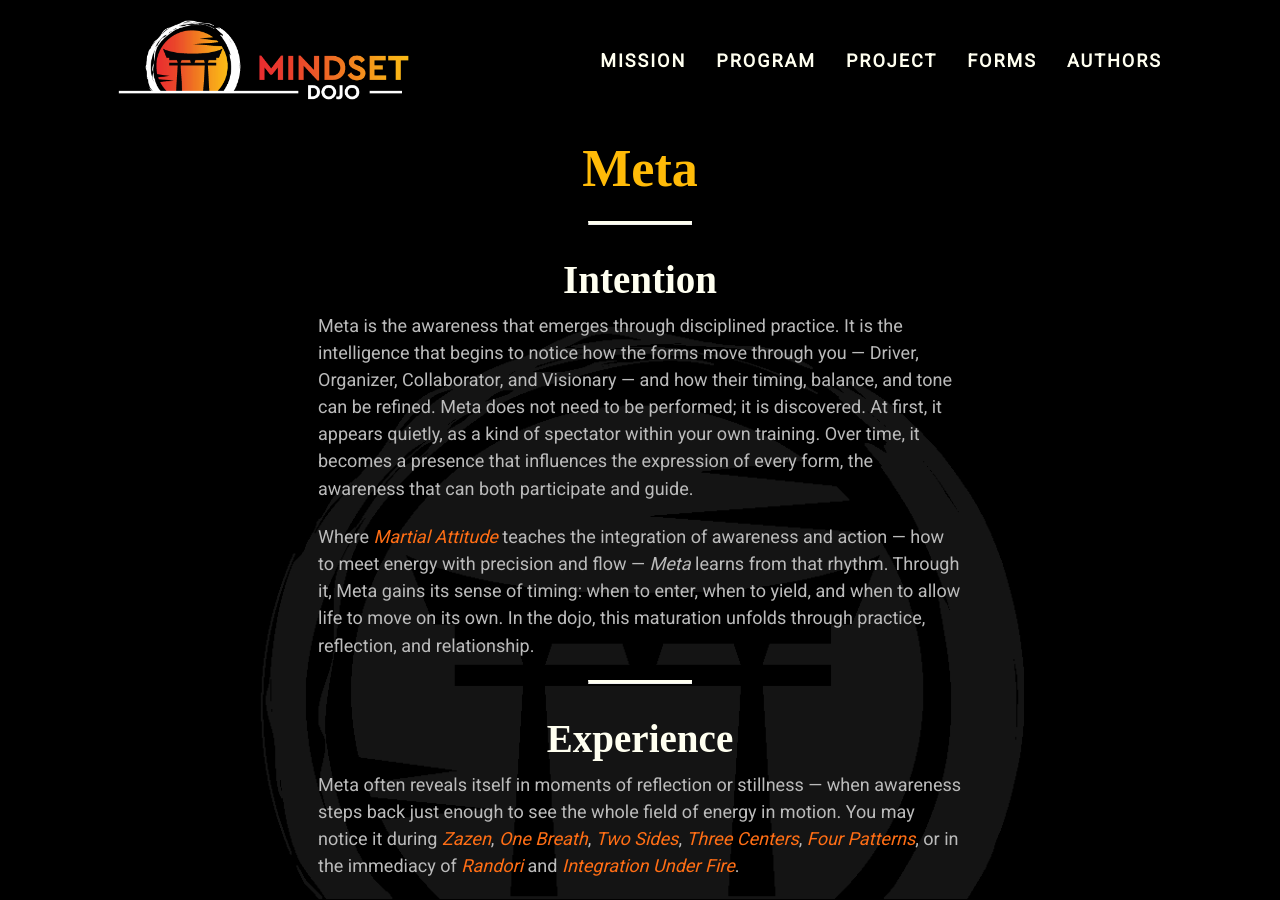
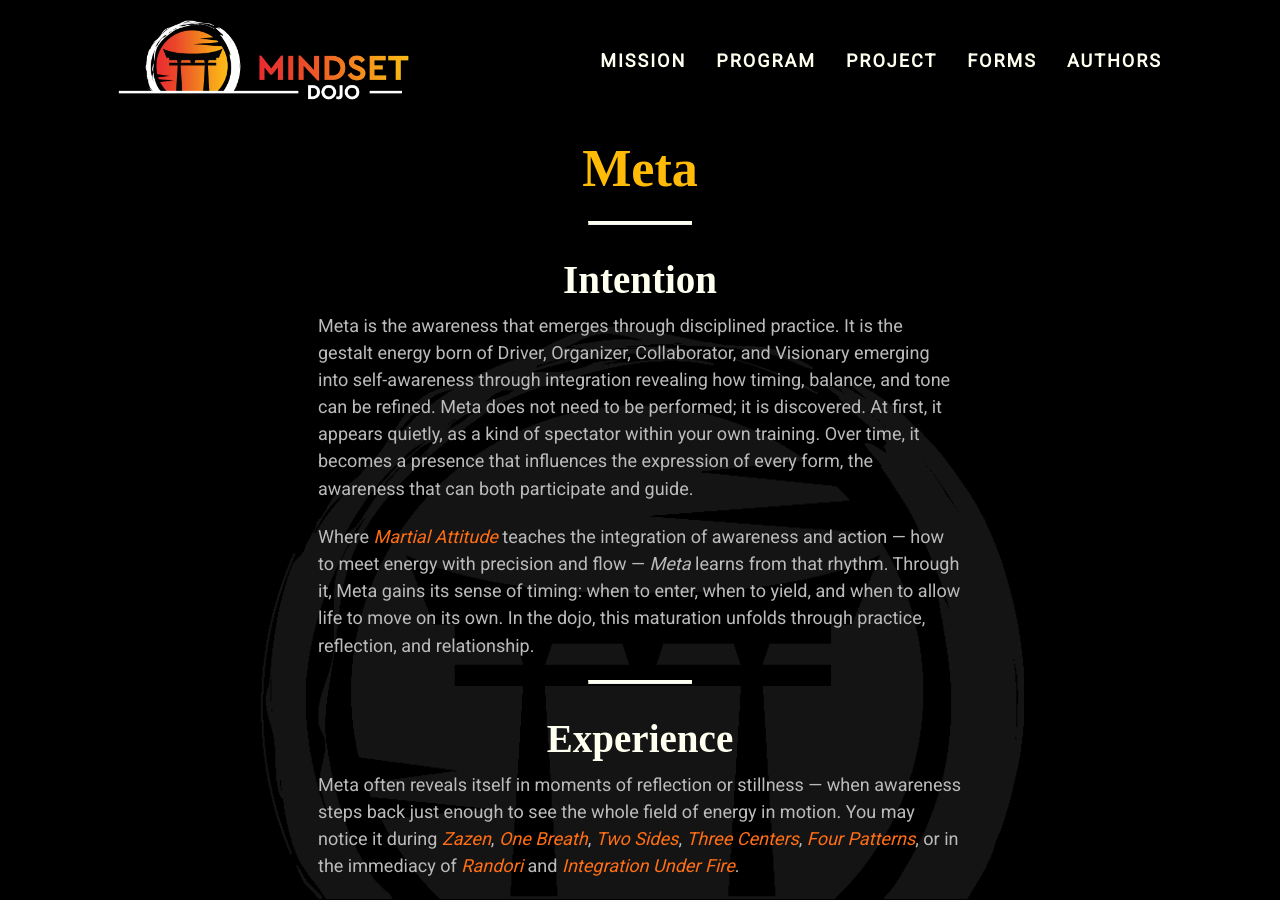
Before and after one commit to mindset-dojo/mindset-dojo.github.io, a Jekyll site: the page built from _forms/meta.md, in a window 1280 px wide and 900 px high. Built offline with Jekyll 4.4.1, drawn with Linux system fonts in a browser that asks for light colours; some web fonts are replaced.

Commit message:
feat(meta): clarify definition.

```diff
--- a/_forms/meta.md
+++ b/_forms/meta.md
@@ -11,7 +11,7 @@ excerpt: "Meta is the awareness that emerges through training. It influences the
 
 ## Intention
 
-Meta is the awareness that emerges through disciplined practice. It is the intelligence that begins to notice how the forms move through you — Driver, Organizer, Collaborator, and Visionary — and how their timing, balance, and tone can be refined. Meta does not need to be performed; it is discovered. At first, it appears quietly, as a kind of spectator within your own training. Over time, it becomes a presence that influences the expression of every form, the awareness that can both participate and guide.
+Meta is the awareness that emerges through disciplined practice. It is the gestalt energy born of Driver, Organizer, Collaborator, and Visionary emerging into self-awareness through integration revealing how timing, balance, and tone can be refined. Meta does not need to be performed; it is discovered. At first, it appears quietly, as a kind of spectator within your own training. Over time, it becomes a presence that influences the expression of every form, the awareness that can both participate and guide.
 
 Where [Martial Attitude](../martial-attitude/) teaches the integration of awareness and action — how to meet energy with precision and flow — *Meta* learns from that rhythm. Through it, Meta gains its sense of timing: when to enter, when to yield, and when to allow life to move on its own. In the dojo, this maturation unfolds through practice, reflection, and relationship.
 
```
